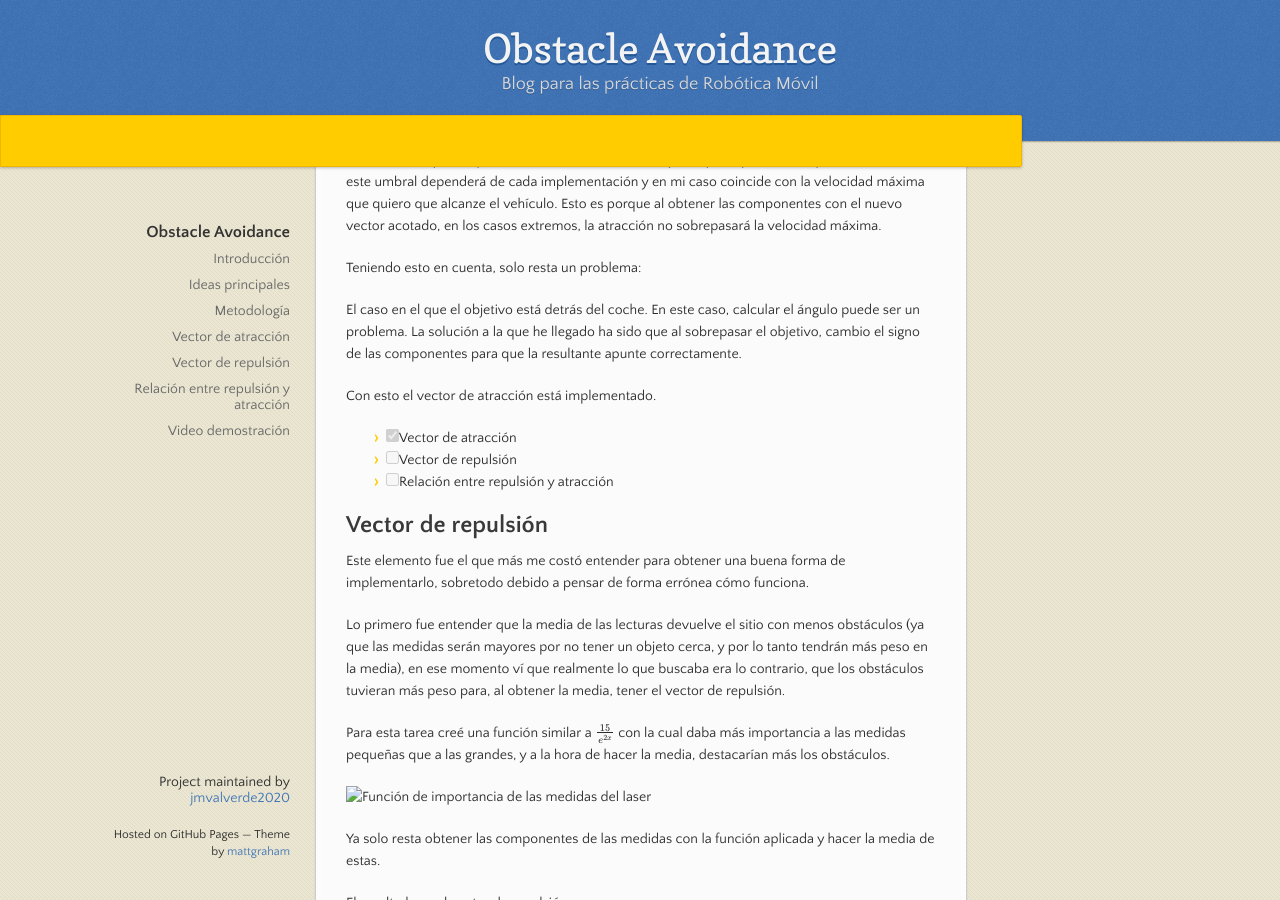
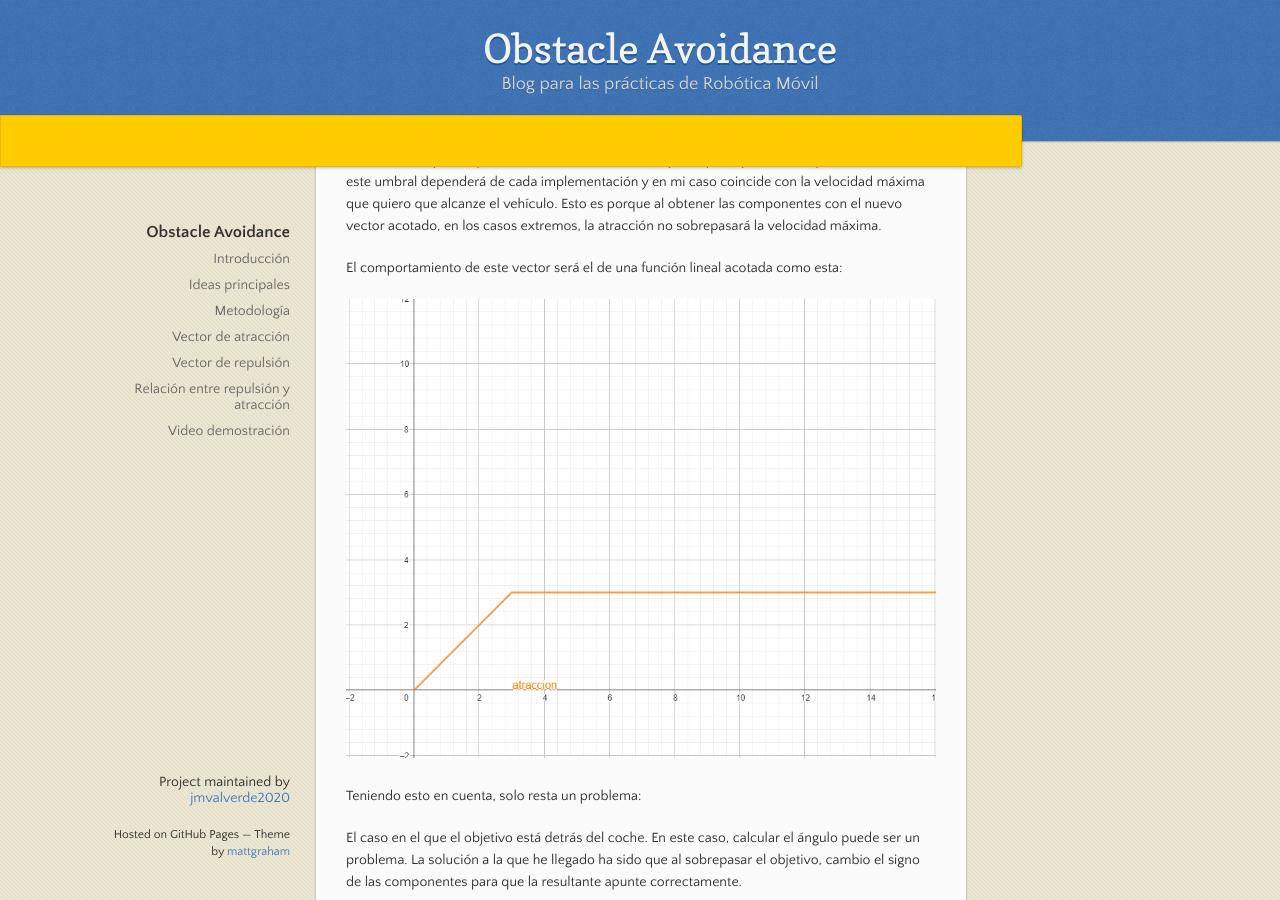
Before and after one commit to jmvalverde2020/robotica_movil_blog, a Jekyll site: the page built from docs/P3/obstacle_avoidance.md, in a window 1280 px wide and 900 px high, scrolled down 750 px. Built offline with Jekyll 4.4.1, drawn with Linux system fonts in a browser that asks for light colours; our own code applies the rules of GitHub Pages for plain Markdown files; formulas are drawn with MathJax 3.

Commit message:
Update obstacle_avoidance.md

```diff
--- a/docs/P3/obstacle_avoidance.md
+++ b/docs/P3/obstacle_avoidance.md
@@ -23,6 +23,10 @@ Lo primero es que obtener las coordenadas del objetivo respecto al coche no es s
 
 Por lo tanto el primer paso es acotar el módulo del objetivo para que no sobrepase cierto umbral, este umbral dependerá de cada implementación y en mi caso coincide con la velocidad máxima que quiero que alcanze el vehículo. Esto es porque al obtener las componentes con el nuevo vector acotado, en los casos extremos, la atracción no sobrepasará la velocidad máxima.
 
+El comportamiento de este vector será el de una función lineal acotada como esta:
+
+![Función de vector de atracción](./media/Funcion_atraccion.PNG)
+
 Teniendo esto en cuenta, solo resta un problema:
 
 El caso en el que el objetivo está detrás del coche. En este caso, calcular el ángulo puede ser un problema.
@@ -40,7 +44,7 @@ Lo primero fue entender que la media de las lecturas devuelve el sitio con menos
 
 Para esta tarea creé una función similar a $$15 \over e^{2x}$$ con la cual daba más importancia a las medidas pequeñas que a las grandes, y a la hora de hacer la media, destacarían más los obstáculos.
 
-![Función de importancia de las medidas del laser]()
+![Función de importancia de las medidas del laser](./media/Funcion_repulsion.PNG)
 
 Ya solo resta obtener las componentes de las medidas con la función aplicada y hacer la media de estas.
 
```
